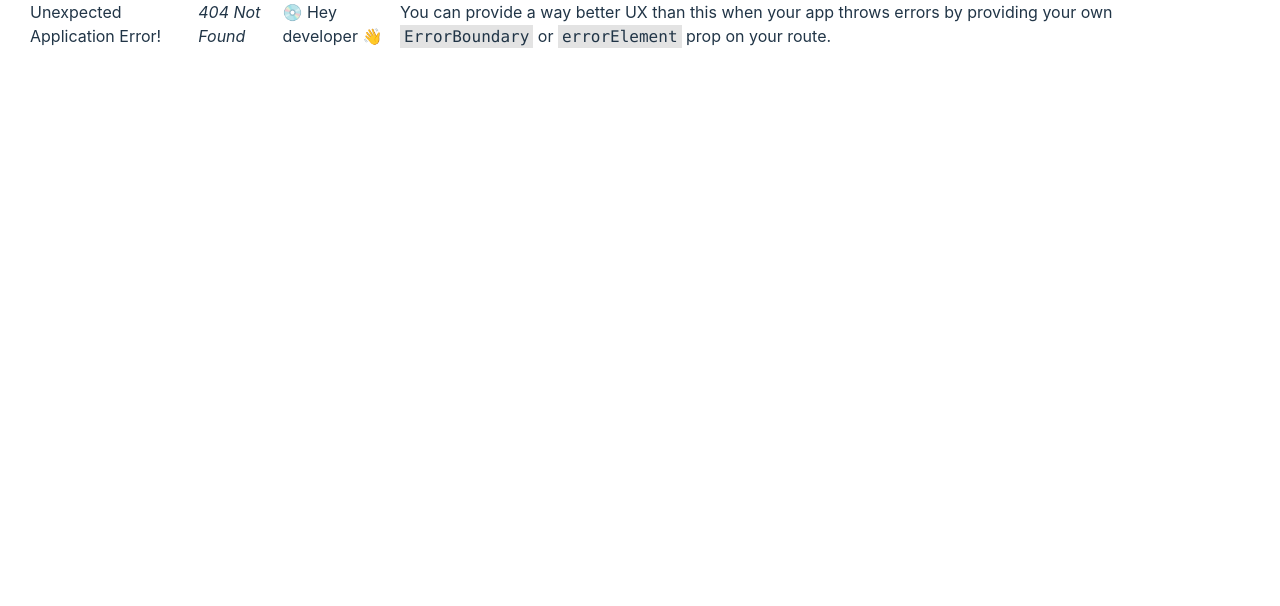
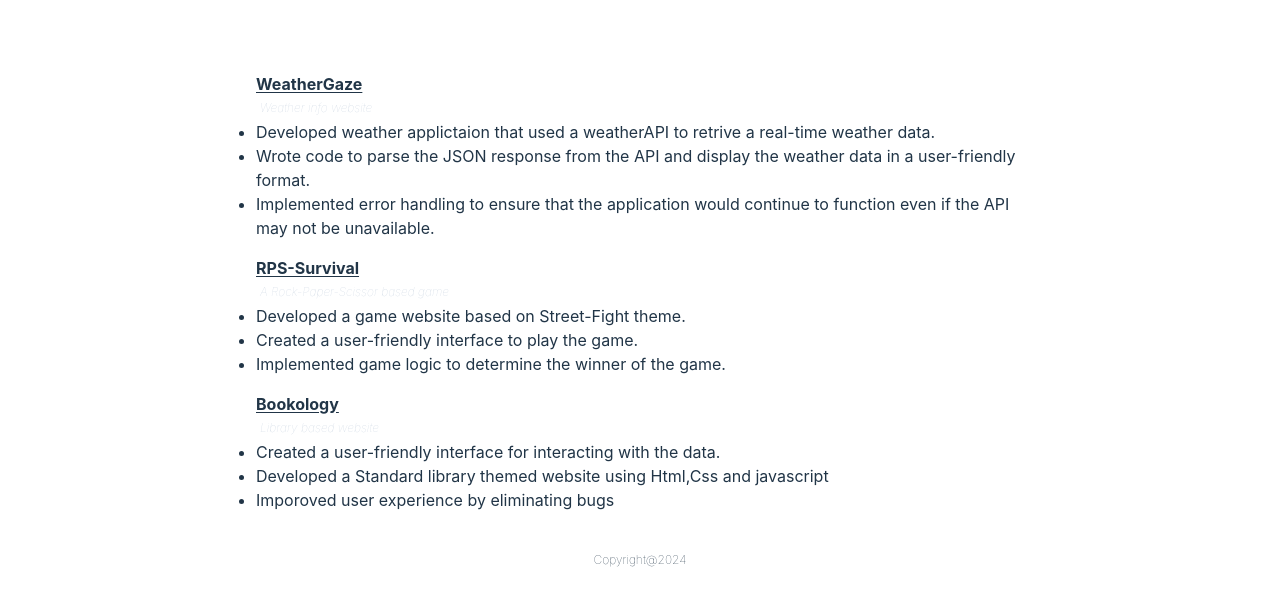
Before and after one commit to Akhi1Codes/portfolio, a React (Vite) app: page /portfolio/projects in a window 1280 px wide. Before the commit this address had no page. Shown: the top 606 px of the page. Built offline with nearby package versions, Linux system fonts and the light colour scheme.

Commit message:
added projects

```diff
--- a/src/components/Nav.jsx
+++ b/src/components/Nav.jsx
@@ -7,7 +7,7 @@ const Nav = () => {
         <ul className="flex justify-around font-bold p-4">
           <li>
             <NavLink
-              to="/portfolio"
+              to="/portfolio/home"
               className={({ isActive }) =>
                 isActive ? "underline underline-offset-4" : ""
               }
@@ -17,7 +17,7 @@ const Nav = () => {
           </li>
           <li>
             <NavLink
-              to="/projects"
+              to="portfolio/projects"
               className={({ isActive }) =>
                 isActive ? "underline underline-offset-4" : ""
               }
@@ -27,7 +27,7 @@ const Nav = () => {
           </li>
           <li>
             <NavLink
-              to="/about"
+              to="portfolio/about"
               className={({ isActive }) =>
                 isActive ? "underline underline-offset-4" : ""
               }
--- a/src/pages/Projects.jsx
+++ b/src/pages/Projects.jsx
@@ -1,5 +1,63 @@
 const Projects = () => {
-  return <></>;
+  return (
+    <>
+      <div className="py-2 ">
+        <div className="py-2">
+          <h2 className="font-bold underline underline-offset-2">
+            WeatherGaze
+          </h2>
+          <p className="font-thin text-xs text-slate-300 italic p-1">
+            Weather info website
+          </p>
+          <ol className="list-disc">
+            <li>
+              Developed weather applictaion that used a weatherAPI to retrive a
+              real-time weather data.
+            </li>
+            <li>
+              Wrote code to parse the JSON response from the API and display the
+              weather data in a user-friendly format.
+            </li>
+            <li>
+              Implemented error handling to ensure that the application would
+              continue to function even if the API may not be unavailable.
+            </li>
+          </ol>
+        </div>
+
+        <div className="py-2">
+          <h2 className="font-bold underline underline-offset-2">
+            RPS-Survival
+          </h2>
+          <p className="font-thin text-xs text-slate-300 italic p-1">
+            A Rock-Paper-Scissor based game
+          </p>
+          <ol className="list-disc">
+            <li>Developed a game website based on Street-Fight theme.</li>
+            <li>Created a user-friendly interface to play the game.</li>
+            <li>Implemented game logic to determine the winner of the game.</li>
+          </ol>
+        </div>
+
+        <div className="py-2">
+          <h2 className="font-bold underline underline-offset-2">Bookology</h2>
+          <p className="font-thin text-xs text-slate-300 italic p-1">
+            Library based website
+          </p>
+          <ol className="list-disc">
+            <li>
+              Created a user-friendly interface for interacting with the data.
+            </li>
+            <li>
+              Developed a Standard library themed website using Html,Css and
+              javascript
+            </li>
+            <li>Imporoved user experience by eliminating bugs</li>
+          </ol>
+        </div>
+      </div>
+    </>
+  );
 };
 
 export default Projects;
```
Also changed, not shown: src/App.jsx (+8 -3 lines).
